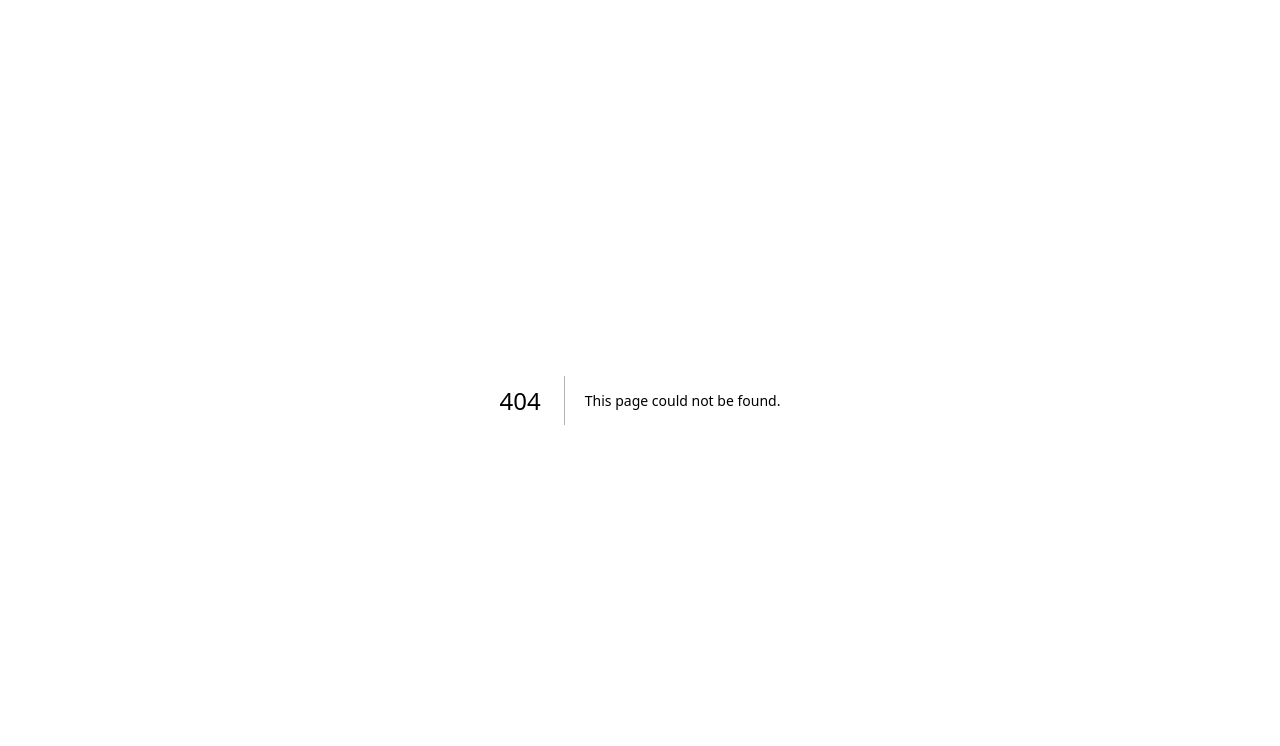
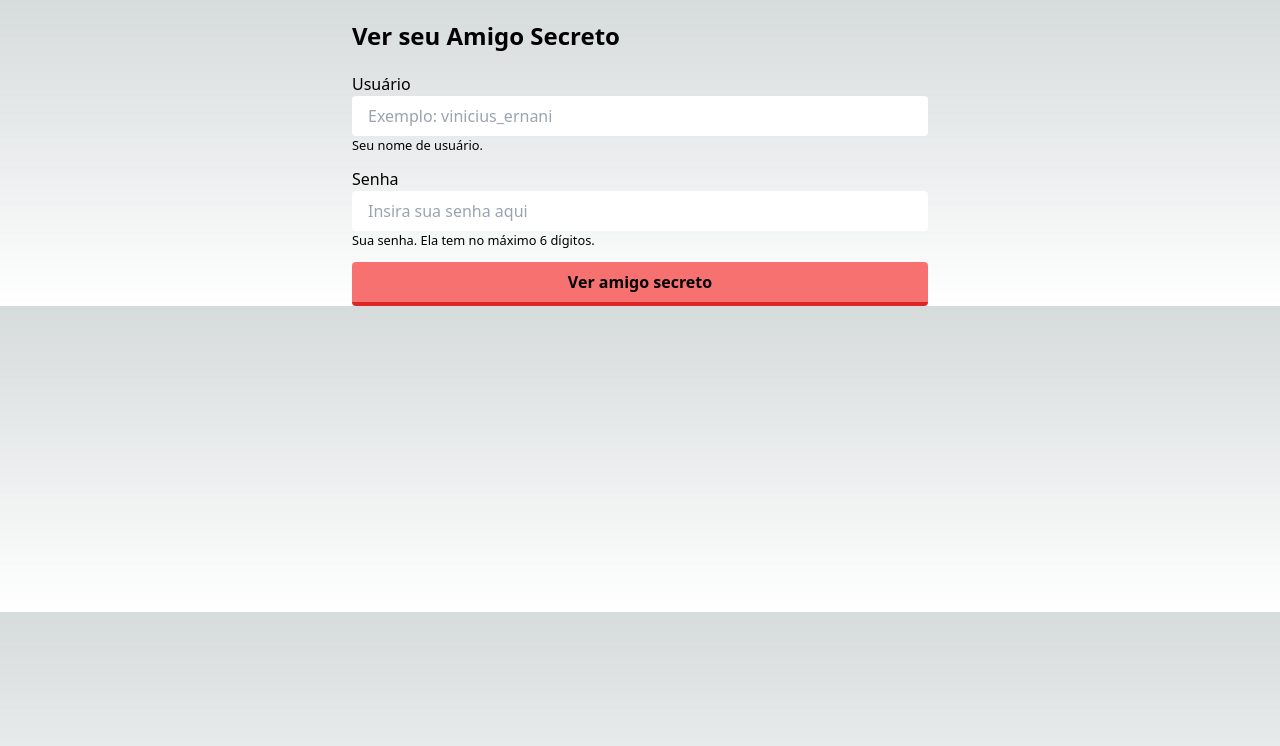
Before and after one commit to erneani/family-secret-friend-ui, a Next.js app: page /login in a window 1280 px wide. Before the commit this address had no page. Shown: the top 746 px of the page. Built offline with nearby package versions, Linux system fonts and the light colour scheme.

Commit message:
Create Login page

```diff
--- /dev/null
+++ b/app/login/page.tsx
@@ -0,0 +1,31 @@
+"use client";
+
+import Button from "@/components/button/Button";
+import Heading from "@/components/heading/Heading";
+import Input from "@/components/input/Input";
+
+export default function Login() {
+  return (
+    <main className="container mx-auto max-w-xl mt-5">
+      <Heading label="Ver seu Amigo Secreto" />
+
+      <div className="mt-5 flex flex-col gap-3">
+        <Input
+          label="Usuário"
+          hint="Seu nome de usuário."
+          placeholder="Exemplo: vinicius_ernani"
+        />
+        <Input
+          label="Senha"
+          hint="Sua senha. Ela tem no máximo 6 dígitos."
+          placeholder="Insira sua senha aqui"
+        />
+        <Button
+          label="Ver amigo secreto"
+          onClick={() => console.log("making login")}
+          block
+        />
+      </div>
+    </main>
+  );
+}
--- a/app/page.tsx
+++ b/app/page.tsx
@@ -15,7 +15,7 @@ export default function Home() {
         />
         <Button
           label="Visualizar seu Amigo Secreto"
-          onClick={() => router.push("/meu-amigo-secreto")}
+          onClick={() => router.push("/login")}
         />
       </div>
     </main>
```
